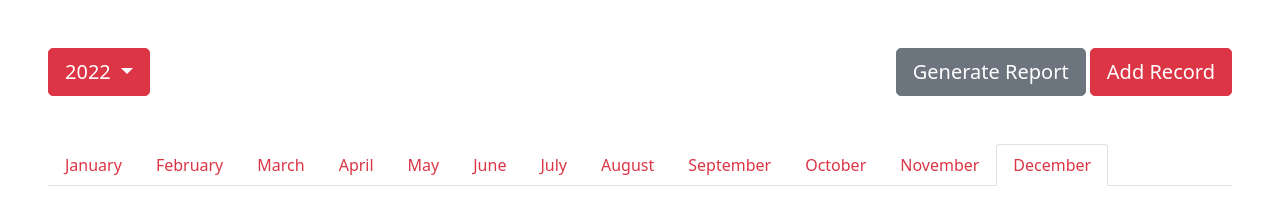
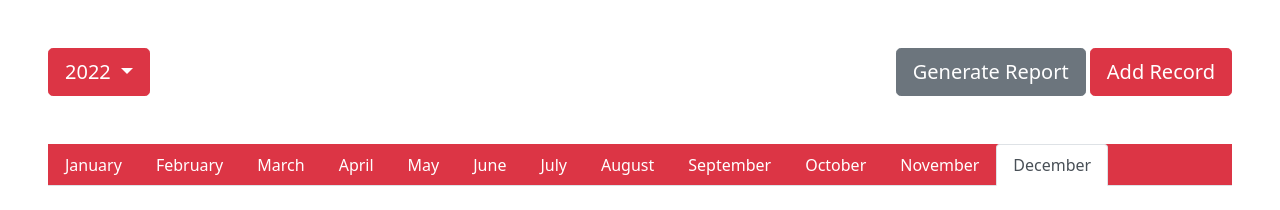
Before and after one commit to gmbt18/CS-128.2-Heart-Registry, a Django app: page /records/2022 in a window 1280 px wide. Shown: the part 56-266 px from the top of the page. Run offline with Django 4.2, Linux system fonts and the light colour scheme; the visitor is signed in with stand-in values (Sample User, id 1); data that the repository does not hold is empty; some libraries are stand-ins or nearby versions.

Commit message:
Colored Active Tabs

```diff
--- a/hregistry/patients/static/main.css
+++ b/hregistry/patients/static/main.css
@@ -1,3 +1,19 @@
 .not-important{
     display: none;
 }
+
+nav .nav-tabs{
+    background-color: #dc3545;
+}
+
+nav .nav-link{
+    color: white;
+}
+
+nav .nav-link:hover{
+    color: white;
+}
+
+/* nav .nav-tabs .nav-link {
+    background-color: #dc3545;
+} */
--- a/hregistry/templates/patients/records.html
+++ b/hregistry/templates/patients/records.html
@@ -52,17 +52,17 @@
             {% for month,month_name in months.items %}
 
             {%if active_year and month_today == month%}
-                <a class="nav-link text-danger active" id="{{month}}-tab"
+                <a class="nav-link active" id="{{month}}-tab"
                     data-bs-toggle="tab" data-bs-target="#{{month}}" type="button" role="tab" aria-controls="{{month}}"
                     aria-selected="true">{{month_name}}
                 </a>
             {%elif not active_year and forloop.first%}
-                <a class="nav-link text-danger active" id="{{month}}-tab"
+                <a class="nav-link active" id="{{month}}-tab"
                     data-bs-toggle="tab" data-bs-target="#{{month}}" type="button" role="tab" aria-controls="{{month}}"
                     aria-selected="true">{{month_name}}
                 </a>
             {%else%}
-                <a class="nav-link text-danger" id="{{month}}-tab"
+                <a class="nav-link" id="{{month}}-tab"
                     data-bs-toggle="tab" data-bs-target="#{{month}}" type="button" role="tab" aria-controls="{{month}}"
                     aria-selected="false">{{month_name}}
                 </a>
```
